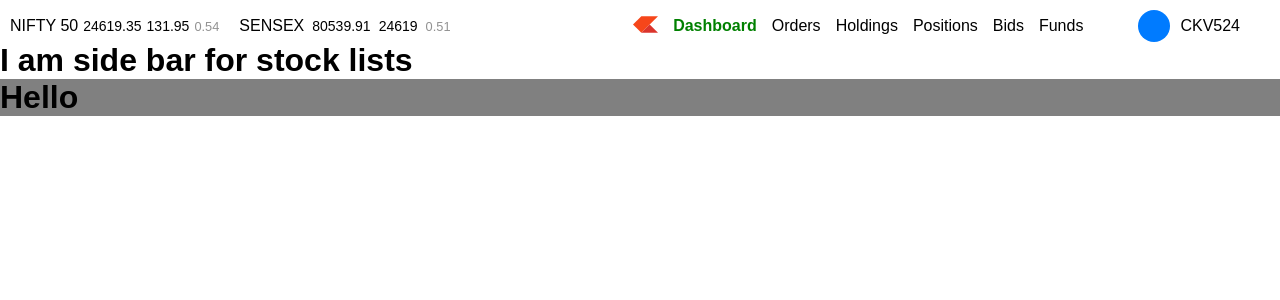
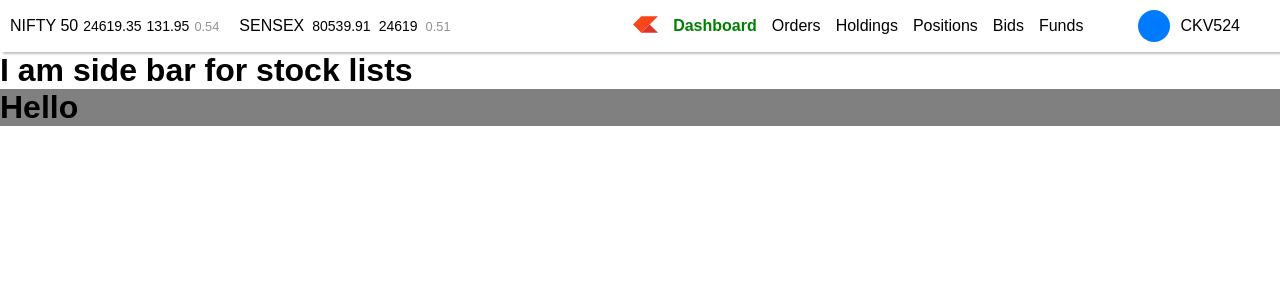
Before and after one commit to Afzal14786/trading-dashboard, a React (Vite) app: page / in a window 1280 px wide. Shown: the top 300 px of the page. Built offline with nearby package versions, Linux system fonts and the light colour scheme.

Commit message:
fixing navbar

```diff
--- a/src/Components/style.css
+++ b/src/Components/style.css
@@ -1,12 +1,15 @@
 /* top bar container */
 
 .top-bar-container {
-    margin-top: 10px;
     display: flex;
+    /* margin-top: 10px; */
+    margin: 10;
     align-items: center;
     justify-content: space-between;
-    padding: 0 10px 0 10px;
+    padding: 10px;
+    box-shadow: 3px 2px 2px rgb(198, 191, 191);
 }
+
 
 /* dashboard summary */
 .menu-navbar-container {
```
